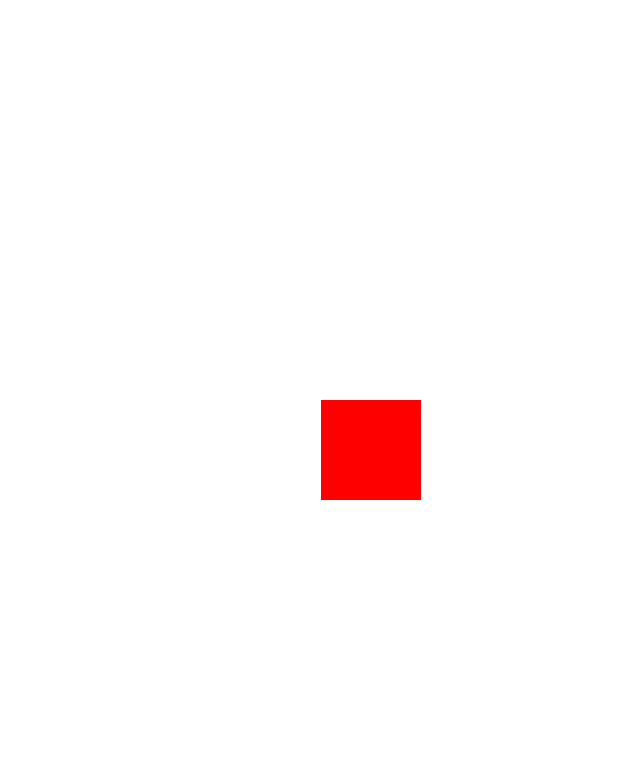
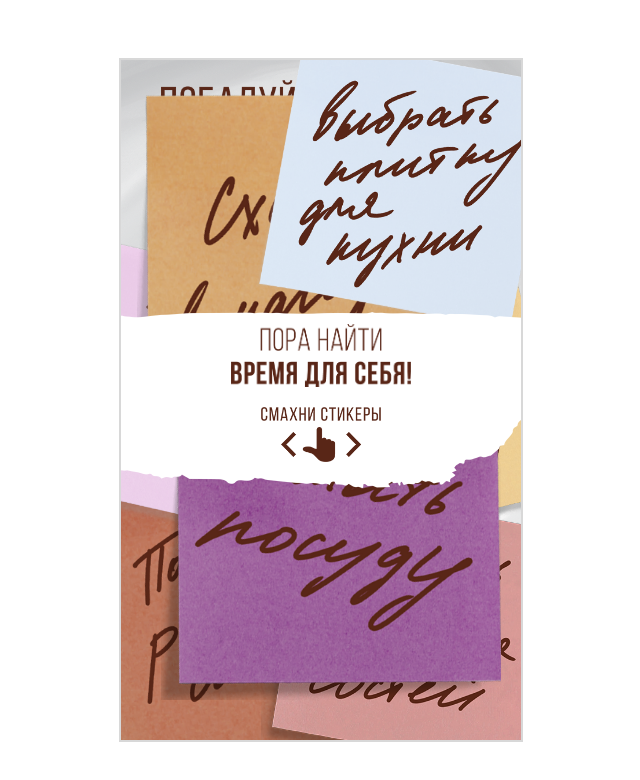
Before and after one commit to krav559108/-redllamaTest.github.io, a Vue app: page / in a window 1280 px wide. Shown: the top 780 px of the page, without its empty margins (319-959 px from the left). Built offline with nearby package versions, Linux system fonts and the light colour scheme.

Commit message:
new logic

```diff
--- a/src/App.vue
+++ b/src/App.vue
@@ -1,20 +1,19 @@
 <template>
   <div class="main">
-    <!-- <background-layer></background-layer> -->
-    <test></test>
+    <background-layer></background-layer>
+      <!-- <Rectangle /> -->
   </div>
 </template>
 
 <script>
-// import BackgroundLayer from './components/BgrLayer.vue';
-import Test from './components/test.vue';
-
+import BackgroundLayer from "./components/BgrLayer.vue";
+import Rectangle from "./components/test.vue";
 
 export default {
   name: "App",
   components: {
-    // BackgroundLayer,
-    Test,
+    BackgroundLayer,
+    Rectangle,
   },
 };
 </script>
@@ -23,9 +22,8 @@ export default {
 body {
   margin: 0;
   padding: 0;
-  padding: env(safe-area-inset-top) env(safe-area-inset-right) env(safe-area-inset-bottom) env(safe-area-inset-left);
-
-
+  padding: env(safe-area-inset-top) env(safe-area-inset-right)
+    env(safe-area-inset-bottom) env(safe-area-inset-left);
 }
 .main {
   box-sizing: border-box;
--- a/src/components/FrontLayer.vue
+++ b/src/components/FrontLayer.vue
@@ -12,216 +12,85 @@
       @v-touch="clickedOutside"
       ref="frontContainer"
     >
-      <Moveable
-        class="moveableContainer"
-        v-if="isSecond"
-        ref="moveableRef"
-        :target="'.target'"
-        :draggable="true"
-        :throttleDrag="throttleDrag"
-        :edgeDraggable="edgeDraggable"
-        :startDragRotate="startDragRotate"
-        :throttleDragRotate="throttleDragRotate"
-        @dragStart="onDragStart"
-        @drag="onDrag"
-        @dragEnd="onDragEnd"
-      >
-        <img class="Group_2 sticker85" src="../assets/Group-2.png" />
-      </Moveable>
-      <Moveable
-        class="moveableContainer"
-        v-if="isFifth"
-        ref="moveableRef"
-        :target="'.target'"
-        :draggable="true"
-        :throttleDrag="throttleDrag"
-        :edgeDraggable="edgeDraggable"
-        :startDragRotate="startDragRotate"
-        :throttleDragRotate="throttleDragRotate"
-        @dragStart="onDragStart"
-        @drag="onDrag"
-        @dragEnd="onDragEnd"
-      >
-        <img class="Group_5 sticker85" src="../assets/Group-5.png" />
-      </Moveable>
-      <Moveable
-        class="moveableContainer"
-        v-if="isNineth"
-        ref="moveableRef"
-        :target="'.target'"
-        :draggable="true"
-        :throttleDrag="throttleDrag"
-        :edgeDraggable="edgeDraggable"
-        :startDragRotate="startDragRotate"
-        :throttleDragRotate="throttleDragRotate"
-        @dragStart="onDragStart"
-        @drag="onDrag"
-        @dragEnd="onDragEnd"
-      >
+      <img
+        class="Group_2 sticker85"
+        src="../assets/Group-2.png"
+        :style="{ transform: `translateX(${position}px)` }"
+        ref="rect1"
+        @mousedown="handleMouseDown"
+        @touchstart="handleTouchStart"
+      />
+      <img
+        class="Group_5 sticker85"
+        src="../assets/Group-5.png"
+        :style="{ transform: `translateX(${position}px)` }"
+        ref="rect2"
+        @mousedown="handleMouseDown"
+        @touchstart="handleTouchStart"
+      />
       <img
         class="Group_9 sticker70"
         v-show="isNineth"
         src="../assets/Group-9.png"
+        :style="{ transform: `translateX(${position}px)` }"
+        ref="rect3"
+        @mousedown="handleMouseDown"
+        @touchstart="handleTouchStart"
       />
-      </Moveable>
-      <Moveable
-        class="moveableContainer"
-        v-if="isThird"
-        ref="moveableRef"
-        :target="'.target'"
-        :draggable="true"
-        :throttleDrag="throttleDrag"
-        :edgeDraggable="edgeDraggable"
-        :startDragRotate="startDragRotate"
-        :throttleDragRotate="throttleDragRotate"
-        @dragStart="onDragStart"
-        @drag="onDrag"
-        @dragEnd="onDragEnd"
-        style="z-index: 50;"
-      >
-        <img class="Group_3 sticker80" src="../assets/Group-3.png" />
-      </Moveable>
-      <Moveable
-        class="moveableContainer"
-        v-if="isFourth"
-        ref="moveableRef"
-        :target="'.target'"
-        :draggable="true"
-        :throttleDrag="throttleDrag"
-        :edgeDraggable="edgeDraggable"
-        :startDragRotate="startDragRotate"
-        :throttleDragRotate="throttleDragRotate"
-        @dragStart="onDragStart"
-        @drag="onDrag"
-        @dragEnd="onDragEnd"
-      >
-        <img class="Group_4 sticker60" src="../assets/Group-4.png" />
-      </Moveable>
-      <Moveable
-        class="moveableContainer"
-        v-if="isEighth"
-        ref="moveableRef"
-        :target="'.target'"
-        :draggable="true"
-        :throttleDrag="throttleDrag"
-        :edgeDraggable="edgeDraggable"
-        :startDragRotate="startDragRotate"
-        :throttleDragRotate="throttleDragRotate"
-        @dragStart="onDragStart"
-        @drag="onDrag"
-        @dragEnd="onDragEnd"
-      >
-        <img class="Group_8 sticker60" src="../assets/Group-8.png" />
-      </Moveable>
-      <Moveable
-        class="moveableContainer"
-        v-if="isSixth"
-        ref="moveableRef"
-        :target="'.target'"
-        :draggable="true"
-        :throttleDrag="throttleDrag"
-        :edgeDraggable="edgeDraggable"
-        :startDragRotate="startDragRotate"
-        :throttleDragRotate="throttleDragRotate"
-        @dragStart="onDragStart"
-        @drag="onDrag"
-        @dragEnd="onDragEnd"
-      >
-        <img class="Group_6 sticker65" src="../assets/Group-6.png" />
-      </Moveable>
-      <Moveable
-        class="moveableContainer"
-        v-if="isSeventh"
-        ref="moveableRef"
-        :target="'.target'"
-        :draggable="true"
-        :throttleDrag="throttleDrag"
-        :edgeDraggable="edgeDraggable"
-        :startDragRotate="startDragRotate"
-        :throttleDragRotate="throttleDragRotate"
-        @dragStart="onDragStart"
-        @drag="onDrag"
-        @dragEnd="onDragEnd"
-      >
-        <img class="Group_7 sticker80" src="../assets/Group-7.png" />
-      </Moveable>
+      <img
+        class="Group_3 sticker80"
+        src="../assets/Group-3.png"
+        :style="{ transform: `translateX(${position}px)` }"
+        ref="rect4"
+        @mousedown="handleMouseDown"
+        @touchstart="handleTouchStart"
+      />
+      <img
+        class="Group_4 sticker60"
+        src="../assets/Group-4.png"
+        :style="{ transform: `translateX(${position}px)` }"
+        ref="rect5"
+        @mousedown="handleMouseDown"
+        @touchstart="handleTouchStart"
+      />
+      <img
+        class="Group_8 sticker60"
+        src="../assets/Group-8.png"
+        :style="{ transform: `translateX(${position}px)` }"
+        ref="rect6"
+        @mousedown="handleMouseDown"
+        @touchstart="handleTouchStart"
+      />
+      <img
+        class="Group_6 sticker65"
+        src="../assets/Group-6.png"
+        :style="{ transform: `translateX(${position}px)` }"
+        ref="rect7"
+        @mousedown="handleMouseDown"
+        @touchstart="handleTouchStart"
+      />
+      <img
+        class="Group_7 sticker80"
+        src="../assets/Group-7.png"
+        :style="{ transform: `translateX(${position}px)` }"
+        ref="rect8"
+        @mousedown="handleMouseDown"
+        @touchstart="handleTouchStart"
+      />
     </div>
   </div>
 </template>
 
 <script>
-import Vue2TouchEvents from "vue2-touch-events";
-import Moveable from "vue-moveable";
 export default {
-  components: {
-    Moveable,
-    Vue2TouchEvents,
-  },
+  components: {},
   data() {
-    const containerScale = 1;
-    const throttleDrag = 1;
-    const edgeDraggable = false;
-    const startDragRotate = 0;
-    const throttleDragRotate = 0;
-    const xInputRef = null;
-    const yInputRef = null;
-    const moveableRef = null;
-    const requestCallbacks = (() => {
-      function request() {
-        moveableRef.request(
-          "draggable",
-          {
-            x: parseInt(xInputRef.value),
-            y: parseInt(yInputRef.value),
-          },
-          true
-        );
-      }
     return {
-        onInput(e) {
-          const ev = e.nativeEvent || e;
-          if (typeof ev.data === "undefined") {
-            request();
-          }
-        },
-        onKeyUp(e) {
-          e.stopPropagation();
-          if (e.keyCode === 13) {
-            request();
-          }
-        },
-      };
-    })();
-
-    return {
-      // moveable: {
-      //   draggable: true,
-      //   throttleDrag: 0,
-      // },
+      position: 0,
+      startX: 0,
+      currentX: 0,
+      isDragging: false,
       isActive: true,
-
-      isSecond: true,
-      isThird: true,
-      isFourth: true,
-      isFifth: true,
-      isSixth: true,
-      isSeventh: true,
-      isEighth: true,
-      isNineth: true,
-
-      xStart: 0,
-      xEnd: 0,
-      yStart: 0,
-      yEnd: 0,
-      zIndex: 0,
-
-      containerScale,
-      throttleDrag,
-      edgeDraggable,
-      startDragRotate,
-      throttleDragRotate,
-      moveableRef,
-      requestCallbacks,
     };
   },
 
@@ -229,36 +98,70 @@ export default {
     clickedOutside() {
       this.isActive = false;
     },
-    onDrag(e) {
-      e.target.style.transform = e.transform;
-      e.transform ? (this.isActive = false) : false;
-      console.log(this.zIndex);
+    handleMouseDown(event) {
+      this.startX = event.clientX;
+      this.activeRect = event.target;
+      window.addEventListener("mousemove", this.handleMouseMove);
+      window.addEventListener("mouseup", this.handleMouseUp);
     },
-    onDragStart(e) {
-      requestAnimationFrame(() => {
-        this.xStart = e.clientX;
-        this.yStart = e.clientY;
-        this.zIndex = e.target.style.zIndex;
-      });
+    handleMouseMove(event) {
+      const diffX = event.clientX - this.startX;
+      this.currentX = diffX;
+
+      this.activeRect.style.transform = `translateX(${this.currentX}px)`;
     },
-    onDragEnd(e) {
-      requestAnimationFrame(() => {
-        this.xEnd = e.clientX;
-        this.yEnd = e.clientY;
-        let rule1 = this.xEnd - this.xStart;
-        let rule2 = this.yEnd - this.yStart;
-        if (rule1 > 100 || rule1 < -100 || rule2 > 100 || rule2 < -100) {
-          e.target.remove();
+    handleMouseUp() {
+      const rectBounds = this.activeRect.getBoundingClientRect();
+      const windowBounds = document.documentElement.getBoundingClientRect();
+
+      if (
+        rectBounds.left + this.currentX > windowBounds.right ||
+        rectBounds.right + this.currentX < windowBounds.left
+      ) {
+        this.activeRect.remove();
+      } else {
+        this.activeRect.style.transform = "";
       }
-        if (this.$refs.frontContainer.hasChildNodes() == false) {
-          this.$refs.mainContainer.remove();
+
+      this.startX = 0;
+      this.currentX = 0;
+      this.activeRect = null;
+
+      window.removeEventListener("mousemove", this.handleMouseMove);
+      window.removeEventListener("mouseup", this.handleMouseUp);
+    },
+    handleTouchStart(event) {
+      this.startX = event.touches[0].clientX;
+      this.activeRect = event.target;
+      window.addEventListener("touchmove", this.handleTouchMove);
+      window.addEventListener("touchend", this.handleTouchEnd);
+    },
+    handleTouchMove(event) {
+      const diffX = event.touches[0].clientX - this.startX;
+      this.currentX = diffX;
+
+      this.activeRect.style.transform = `translateX(${this.currentX}px)`;
+    },
+    handleTouchEnd() {
+      const rectBounds = this.activeRect.getBoundingClientRect();
+      const windowBounds = document.documentElement.getBoundingClientRect();
+
+      if (
+        rectBounds.left + this.currentX > windowBounds.right ||
+        rectBounds.right + this.currentX < windowBounds.left
+      ) {
+        this.activeRect.remove();
+      } else {
+        this.activeRect.style.transform = "";
       }
-      });
+
+      this.startX = 0;
+      this.currentX = 0;
+      this.activeRect = null;
+
+      window.removeEventListener("touchmove", this.handleTouchMove);
+      window.removeEventListener("touchend", this.handleTouchEnd);
     },
-  },
-  computed: {},
-  mounted() {
-    this.moveableRef = this.$refs.moveableRef;
   },
 };
 </script>
@@ -266,7 +169,6 @@ export default {
 <style>
 .moveableContainer img {
   z-index: 1000;
-
 }
 .moveable-line {
   display: none !important;
--- a/src/components/test.vue
+++ b/src/components/test.vue
@@ -1,10 +1,23 @@
 <template>
-    <div class="rectangle"
-         :style="{ transform: `translateX(${position}px)` }"
+  <div class="container">
+    <div
+      class="rectangle"
+      ref="rect1"
       @mousedown="handleMouseDown"
       @touchstart="handleTouchStart"
-         @touchmove="handleTouchMove"
-         @touchend="handleTouchEnd">
+    ></div>
+    <div
+      class="rectangle"
+      ref="rect2"
+      @mousedown="handleMouseDown"
+      @touchstart="handleTouchStart"
+    ></div>
+    <div
+      class="rectangle"
+      ref="rect3"
+      @mousedown="handleMouseDown"
+      @touchstart="handleTouchStart"
+    ></div>
   </div>
 </template>
 
@@ -12,72 +25,100 @@
 export default {
   data() {
     return {
-        position: 0,
       startX: 0,
       currentX: 0,
-        isDragging: false,
+      activeRect: null,
+      isActive: true,
     };
   },
   methods: {
+    clickedOutside() {
+      this.isActive = false;
+    },
     handleMouseDown(event) {
-        this.isDragging = true;
       this.startX = event.clientX;
+      this.activeRect = event.target;
+      window.addEventListener("mousemove", this.handleMouseMove);
+      window.addEventListener("mouseup", this.handleMouseUp);
     },
     handleMouseMove(event) {
-        if (this.isDragging) {
       const diffX = event.clientX - this.startX;
-          this.currentX = this.position + diffX;
-          this.setPosition(this.currentX);
-        }
+      this.currentX = diffX;
+
+      this.activeRect.style.transform = `translateX(${this.currentX}px)`;
     },
     handleMouseUp() {
-        this.isDragging = false;
-        this.position = this.currentX;
+      const rectBounds = this.activeRect.getBoundingClientRect();
+      const windowBounds = document.documentElement.getBoundingClientRect();
+
+      if (
+        rectBounds.left + this.currentX > windowBounds.right ||
+        rectBounds.right + this.currentX < windowBounds.left
+      ) {
+        this.activeRect.remove();
+      } else {
+        this.activeRect.style.transform = "";
+      }
+
+      this.startX = 0;
+      this.currentX = 0;
+      this.activeRect = null;
+
+      window.removeEventListener("mousemove", this.handleMouseMove);
+      window.removeEventListener("mouseup", this.handleMouseUp);
     },
     handleTouchStart(event) {
-        const touch = event.touches[0];
-        this.startX = touch.clientX;
+      this.startX = event.touches[0].clientX;
+      this.activeRect = event.target;
+      window.addEventListener("touchmove", this.handleTouchMove);
+      window.addEventListener("touchend", this.handleTouchEnd);
     },
     handleTouchMove(event) {
-        const touch = event.touches[0];
-        const diffX = touch.clientX - this.startX;
-        this.currentX = this.position + diffX;
-        this.setPosition(this.currentX);
+      const diffX = event.touches[0].clientX - this.startX;
+      this.currentX = diffX;
+
+      this.activeRect.style.transform = `translateX(${this.currentX}px)`;
     },
     handleTouchEnd() {
-        this.position = this.currentX;
+      const rectBounds = this.activeRect.getBoundingClientRect();
+      const windowBounds = document.documentElement.getBoundingClientRect();
+
+      if (
+        rectBounds.left + this.currentX > windowBounds.right ||
+        rectBounds.right + this.currentX < windowBounds.left
+      ) {
+        this.activeRect.remove();
+      } else {
+        this.activeRect.style.transform = "";
+      }
+
+      this.startX = 0;
+      this.currentX = 0;
+      this.activeRect = null;
+
+      window.removeEventListener("touchmove", this.handleTouchMove);
+      window.removeEventListener("touchend", this.handleTouchEnd);
     },
-      setPosition(x) {
-        const minX = -window.innerWidth / 2 + 50;
-        const maxX = window.innerWidth / 2 - 50;
-        if (x < minX) {
-          x = minX;
-        } else if (x > maxX) {
-          x = maxX;
-        }
-        this.position = x;
-      },
-    },
-    mounted() {
-      document.addEventListener("mousemove", this.handleMouseMove);
-      document.addEventListener("mouseup", this.handleMouseUp);
-    },
-    beforeUnmount() {
-      document.removeEventListener("mousemove", this.handleMouseMove);
-      document.removeEventListener("mouseup", this.handleMouseUp);
   },
 };
 </script>
 
-  <style scoped>
+<style>
+.container {
+  display: flex;
+  flex-direction: column;
+  justify-content: center;
+  align-items: center;
+  height: 100vh;
+  width: 100vw;
+}
+
 .rectangle {
   width: 100px;
   height: 100px;
   background-color: red;
-    position: absolute;
-    top: 50%;
-    left: 50%;
-    transform: translate(-50%, -50%);
+  margin: 10px;
   transition: transform 0.3s ease-out;
+  touch-action: none; /* to prevent scrolling on mobile */
 }
 </style>
```
Lines whose indentation alone changed are shown as unchanged.
